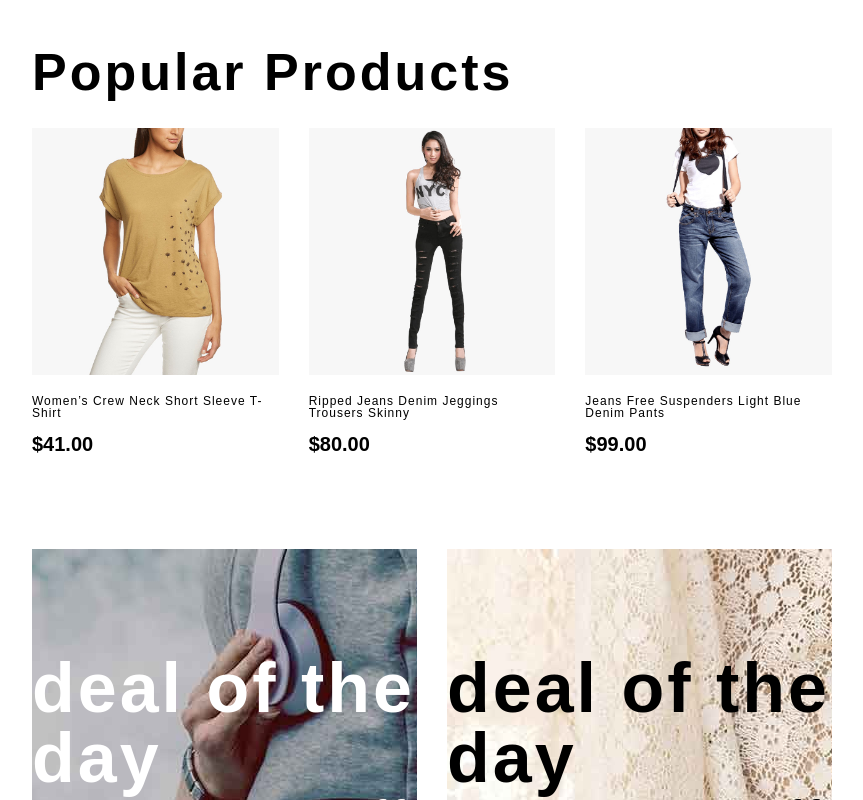
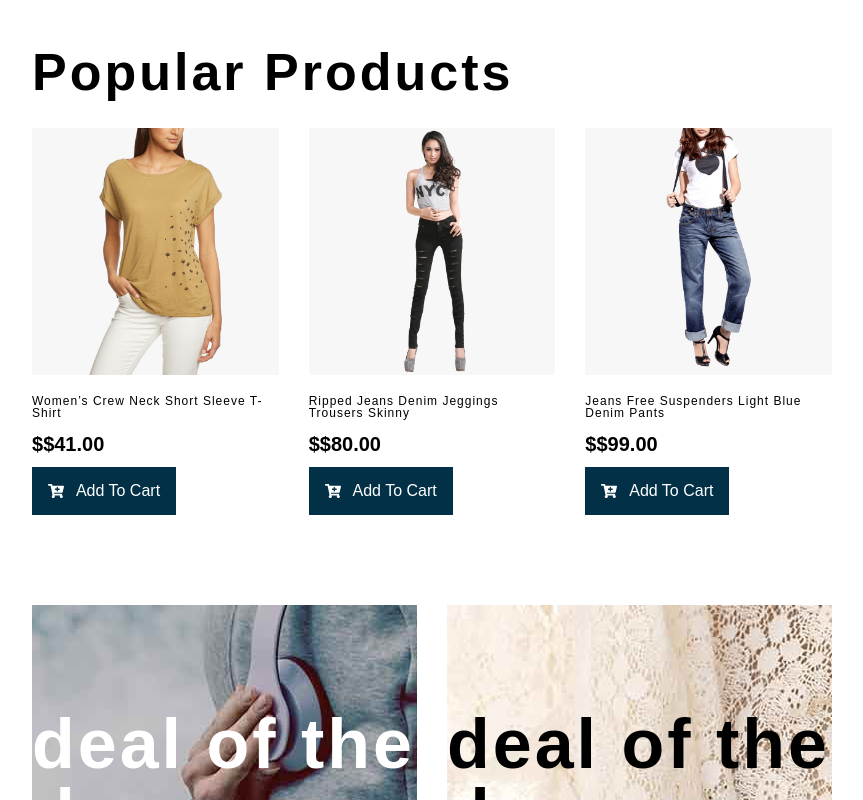
Before and after one commit to Trend20/React-Typescript-e-commerce-template, a React (Create React App) app: page / in a window 1280 px wide. Shown: the part 1180-1980 px from the top of the page, without its empty margins (208-1071 px from the left). Built offline with nearby package versions, Linux system fonts and the light colour scheme; a small style sheet from the web is missing; a web font is replaced by a local one.

Commit message:
adding cart button and updating the price UI

```diff
--- a/src/components/AddToCart.tsx
+++ b/src/components/AddToCart.tsx
@@ -1,5 +1,10 @@
+import { FaCartPlus } from "react-icons/fa";
+
 const AddToCart = () => {
-    return <button className="flex bg-[#023047] p-3 text-white justify-center items-center w-36">Add To Cart</button>
+    return <button className="flex bg-[#023047] p-3 text-white space-x-3 justify-center items-center w-36">
+        <FaCartPlus />
+        <span>Add To Cart</span>
+    </button>
 }
 
 export default AddToCart;
--- a/src/pages/products/Products.tsx
+++ b/src/pages/products/Products.tsx
@@ -1,6 +1,7 @@
 import React, {FC} from 'react'
 import {Product} from "../../types/product";
 import SingleProduct from "./SingleProduct";
+import AddToCart from "../../components/AddToCart";
 
 interface ProductsProps {
     loading: boolean;
--- a/src/pages/products/SingleProduct.tsx
+++ b/src/pages/products/SingleProduct.tsx
@@ -1,6 +1,7 @@
 import {FC} from "react";
 import {Link} from "react-router-dom";
 import {Product} from "../../types/product";
+import AddToCart from "../../components/AddToCart";
 
 
 interface ProductProps {
@@ -9,11 +10,14 @@ interface ProductProps {
 
 const SingleProduct:FC<ProductProps> = ({product}) =>{
     return (
-        <Link to={`/product/${product.id}`} className='product-item' key={product.id}>
-            <img src={product.img} alt={product.description}/>
-            <p>{product.description}</p>
-            <h6><strong>{product.price}</strong></h6>
-        </Link>
+        <div className="flex flex-col justify-start space-y-2">
+            <Link to={`/product/${product.id}`} className='product-item' key={product.id}>
+                <img src={product.img} alt={product.description}/>
+                <p>{product.description}</p>
+                <h6><strong>${product.price}</strong></h6>
+            </Link>
+            <AddToCart />
+        </div>
     )
 }
 
```
